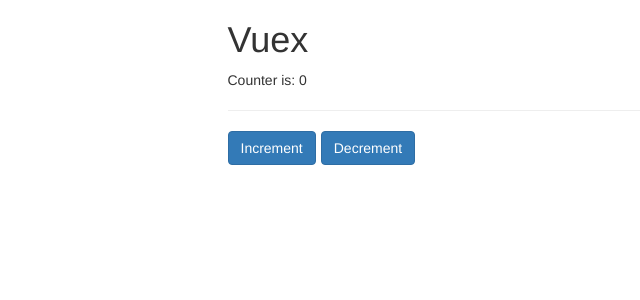
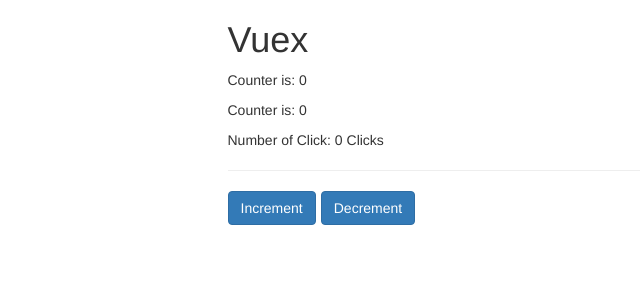
Before and after one commit to seinelet/udemy-vue-comp-1, a Vue app: page / in a window 1280 px wide. Shown: the top 300 px of the page, without its empty margins (135-775 px from the left). Built offline with nearby package versions, Linux system fonts and the light colour scheme.

Commit message:
266 Start

```diff
--- a/package.json
+++ b/package.json
@@ -19,7 +19,8 @@
     "pug-plain-loader": "^1.0.0",
     "sass-loader": "^8.0.0",
     "vue": "^2.6.10",
-    "vue-router": "^3.1.3"
+    "vue-router": "^3.1.3",
+    "vuex": "^3.1.1"
   },
   "devDependencies": {
     "@vue/cli-plugin-babel": "^3.11.0",
--- a/src/App.vue
+++ b/src/App.vue
@@ -3,9 +3,10 @@
     <div class="row">
       <div class="col-xs-12 col-sm-8 col-sm-offset-2 col-md-6 col-md-offset-3">
         <h1>Vuex</h1>
-        <app-result :counter="counter"></app-result>
+        <app-result></app-result>
+        <app-another-result></app-another-result>
         <hr />
-        <app-counter @updated="counter += $event"></app-counter>
+        <app-counter></app-counter>
       </div>
     </div>
   </div>
@@ -14,16 +15,13 @@
 <script>
 import Counter from "./components/Counter.vue";
 import Result from "./components/Result.vue";
+import AnotherResult from "./components/AnotherResult.vue";
 
 export default {
-  data() {
-    return {
-      counter: 0
-    };
-  },
   components: {
     appCounter: Counter,
-    appResult: Result
+    appResult: Result,
+    appAnotherResult: AnotherResult
   }
 };
 </script>
--- /dev/null
+++ b/src/components/AnotherResult.vue
@@ -0,0 +1,19 @@
+<template>
+  <div>
+    <p>Counter is: {{ counter }}</p>
+    <p>Number of Click: {{ clicks }}</p>
+  </div>
+</template>
+
+<script>
+export default {
+  computed: {
+    counter() {
+      return this.$store.getters.doubleCounter;
+    },
+    clicks() {
+      return this.$store.getters.stringCounter;
+    }
+  }
+};
+</script>
--- a/src/components/Counter.vue
+++ b/src/components/Counter.vue
@@ -15,10 +15,10 @@
 export default {
   methods: {
     increment() {
-      this.$emit("updated", 1);
+      this.$store.state.counter++;
     },
     decrement() {
-      this.$emit("updated", -1);
+      this.$store.state.counter--;
     }
   }
 };
--- a/src/components/Result.vue
+++ b/src/components/Result.vue
@@ -4,6 +4,10 @@
 
 <script>
 export default {
-  props: ["counter"]
+  computed: {
+    counter() {
+      return this.$store.getters.doubleCounter;
+    }
+  }
 };
 </script>
--- a/src/main.js
+++ b/src/main.js
@@ -1,7 +1,10 @@
 import Vue from "vue";
 import App from "./App.vue";
 
+import { store } from "./store/store";
+
 new Vue({
   el: "#app",
+  store,
   render: h => h(App)
 });
--- /dev/null
+++ b/src/store/store.js
@@ -0,0 +1,18 @@
+import Vue from "vue";
+import Vuex from "vuex";
+
+Vue.use(Vuex);
+
+export const store = new Vuex.Store({
+  state: {
+    counter: 0
+  },
+  getters: {
+    doubleCounter: state => {
+      return state.counter * 2;
+    },
+    stringCounter: state => {
+      return state.counter + " Clicks";
+    }
+  }
+});
```
Also changed, not shown: 1 other file (tests, documents, lock files or other folders).
